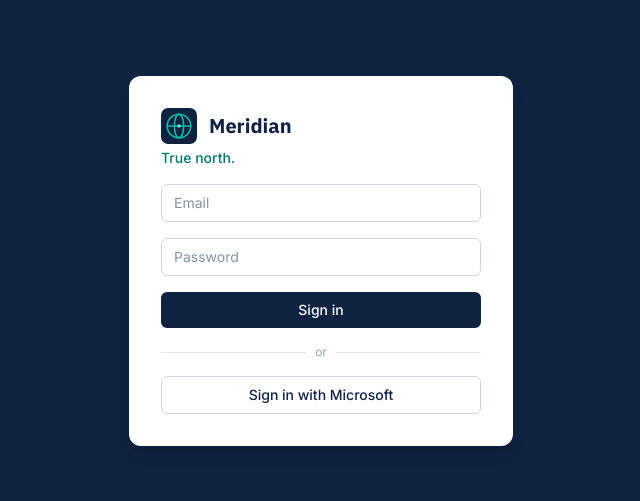
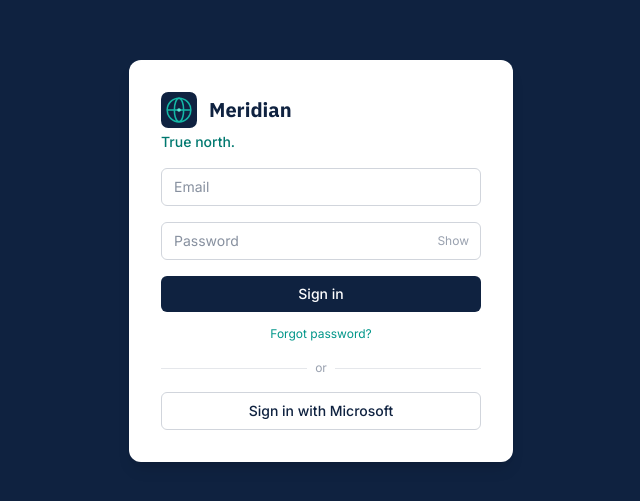
Before and after one commit to dermorepubliqlnd/meridian, a React (Vite) app: page /meridian/login in a window 1280 px wide. Shown: the part 139-640 px from the top of the page, without its empty margins (319-959 px from the left). Built offline with nearby package versions, Linux system fonts and the light colour scheme; no server answers.

Commit message:
v31: add password show/hide toggle and forgot password link to login

```diff
--- a/src/routes/Login.jsx
+++ b/src/routes/Login.jsx
@@ -3,6 +3,7 @@
 import {
   signInWithEmailAndPassword,
   signInWithPopup,
+  sendPasswordResetEmail,
   OAuthProvider,
 } from "firebase/auth";
 import { auth } from "../lib/firebase";
@@ -11,7 +12,9 @@
 export default function Login() {
   const [email, setEmail] = useState("");
   const [password, setPassword] = useState("");
+  const [showPassword, setShowPassword] = useState(false);
   const [error, setError] = useState("");
+  const [resetSent, setResetSent] = useState(false);
   const navigate = useNavigate();
 
   const handleEmailLogin = async (e) => {
@@ -25,11 +28,24 @@
     }
   };
 
+  const handleForgotPassword = async () => {
+    if (!email) {
+      setError("Enter your email address above first.");
+      return;
+    }
+    try {
+      await sendPasswordResetEmail(auth, email);
+      setResetSent(true);
+      setError("");
+    } catch (err) {
+      setError(err.message);
+    }
+  };
+
   const handleMicrosoftLogin = async () => {
     setError("");
     try {
       const provider = new OAuthProvider("microsoft.com");
-      // provider.setCustomParameters({ tenant: "YOUR_TENANT_ID" }); // set once Azure AD app is registered
       await signInWithPopup(auth, provider);
       navigate("/");
     } catch (err) {
@@ -48,6 +64,8 @@
 
         <form onSubmit={handleEmailLogin} className="space-y-4">
           <input
+            id="email"
+            name="email"
             type="email"
             placeholder="Email"
             value={email}
@@ -55,15 +73,30 @@
             className="w-full border border-gray-300 rounded-md px-3 py-2 text-sm focus:outline-none focus:ring-2 focus:ring-teal"
             required
           />
+          <div className="relative">
             <input
-            type="password"
+              id="password"
+              name="password"
+              type={showPassword ? "text" : "password"}
               placeholder="Password"
               value={password}
               onChange={(e) => setPassword(e.target.value)}
-            className="w-full border border-gray-300 rounded-md px-3 py-2 text-sm focus:outline-none focus:ring-2 focus:ring-teal"
+              className="w-full border border-gray-300 rounded-md px-3 py-2 pr-10 text-sm focus:outline-none focus:ring-2 focus:ring-teal"
               required
             />
+            <button
+              type="button"
+              onClick={() => setShowPassword(!showPassword)}
+              className="absolute right-3 top-1/2 -translate-y-1/2 text-gray-400 hover:text-gray-600 text-xs"
+              tabIndex={-1}
+            >
+              {showPassword ? "Hide" : "Show"}
+            </button>
+          </div>
+
           {error && <p className="text-red-500 text-xs">{error}</p>}
+          {resetSent && <p className="text-green-600 text-xs">Password reset email sent — check your inbox.</p>}
+
           <button
             type="submit"
             className="w-full bg-navy text-white rounded-md py-2 text-sm font-medium hover:bg-navy-light transition"
@@ -71,6 +104,16 @@
             Sign in
           </button>
         </form>
+
+        <div className="text-center mt-2">
+          <button
+            type="button"
+            onClick={handleForgotPassword}
+            className="text-xs text-teal-600 hover:underline"
+          >
+            Forgot password?
+          </button>
+        </div>
 
         <div className="my-4 flex items-center gap-2">
           <div className="h-px bg-gray-200 flex-1" />
```
Lines whose indentation alone changed are shown as unchanged.
